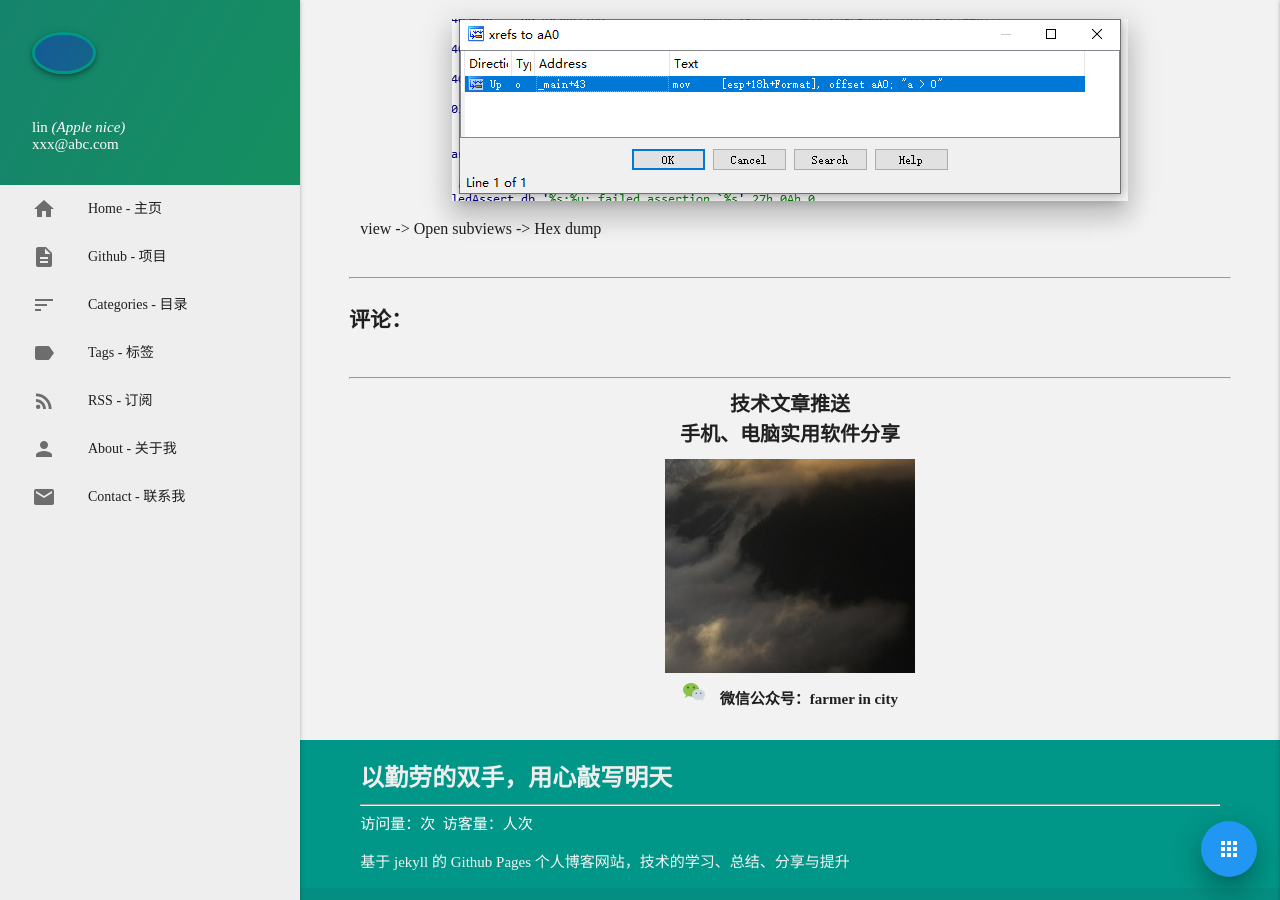
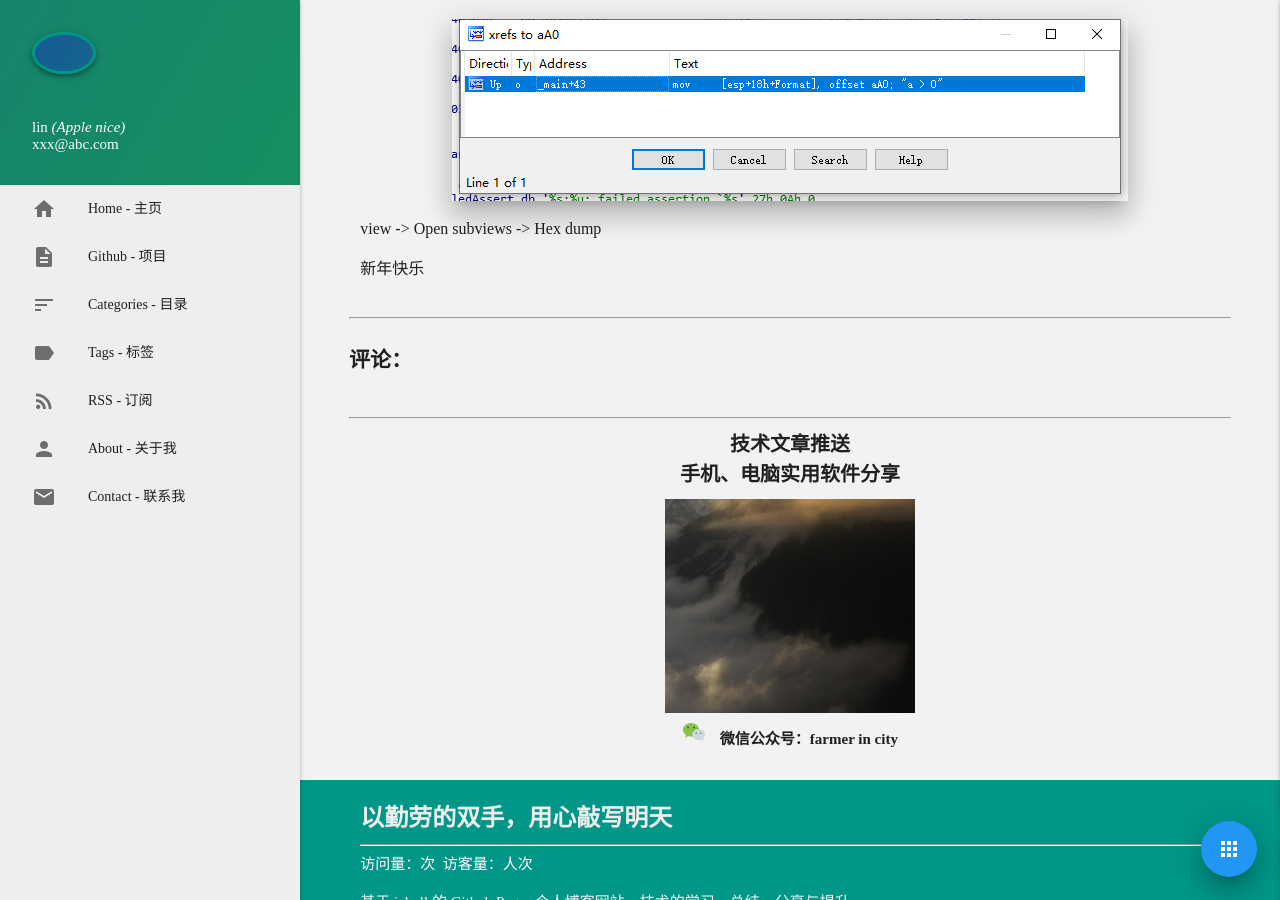
Before and after one commit to AppleLin8/AppleLin8.github.io, a Jekyll site: the page built from _posts/2021-02-11-ida-demo.md, in a window 1280 px wide and 900 px high, scrolled down 5246 px. Built offline with Jekyll 4.4.1, drawn with Linux system fonts in a browser that asks for light colours; comment, search, counter and statistics services are not loaded.

Commit message:
some commit message

```diff
--- a/_posts/2021-02-11-ida-demo.md
+++ b/_posts/2021-02-11-ida-demo.md
@@ -90,3 +90,7 @@ ctrl+x
 
 
 view -> Open subviews -> Hex dump
+
+
+
+新年快乐
```
